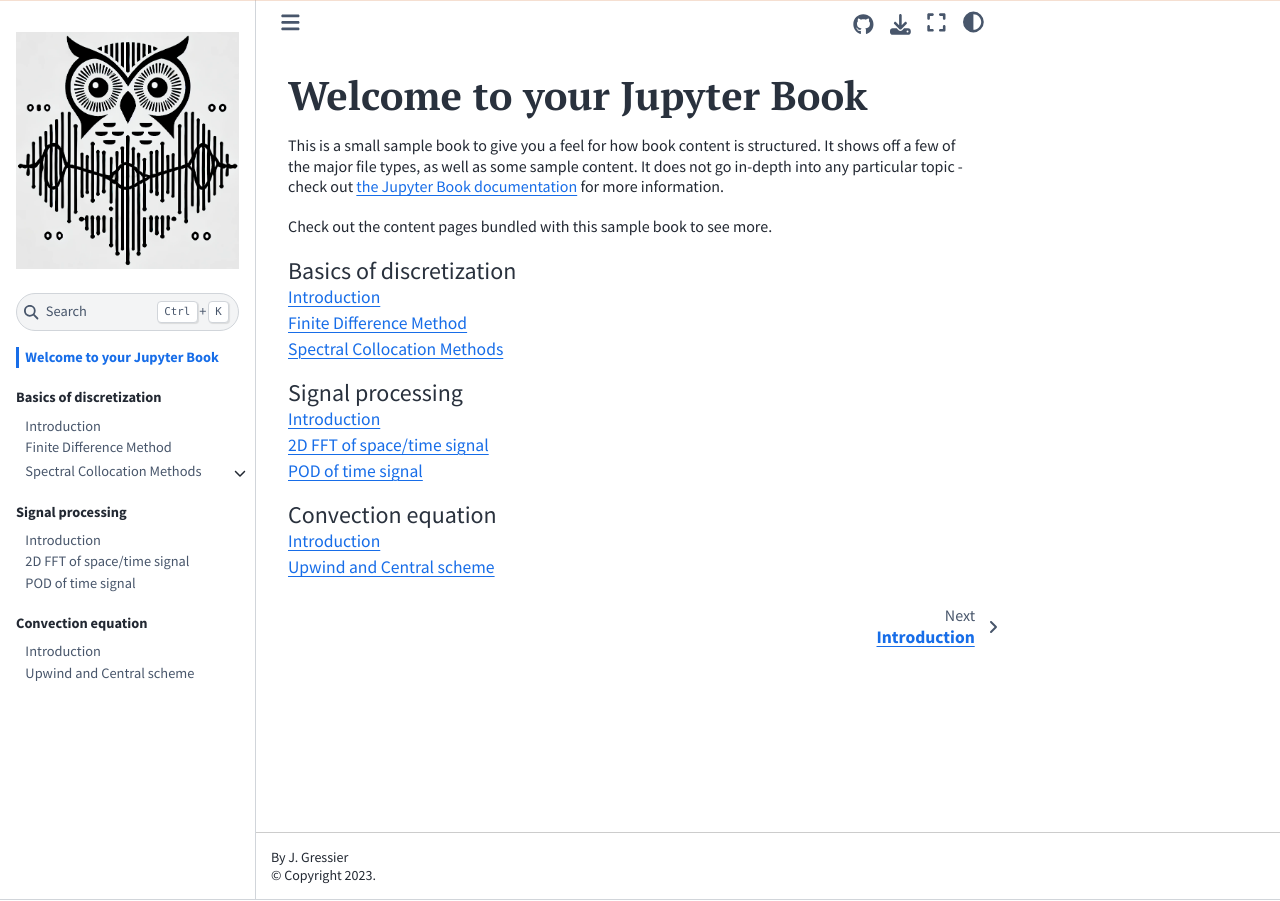
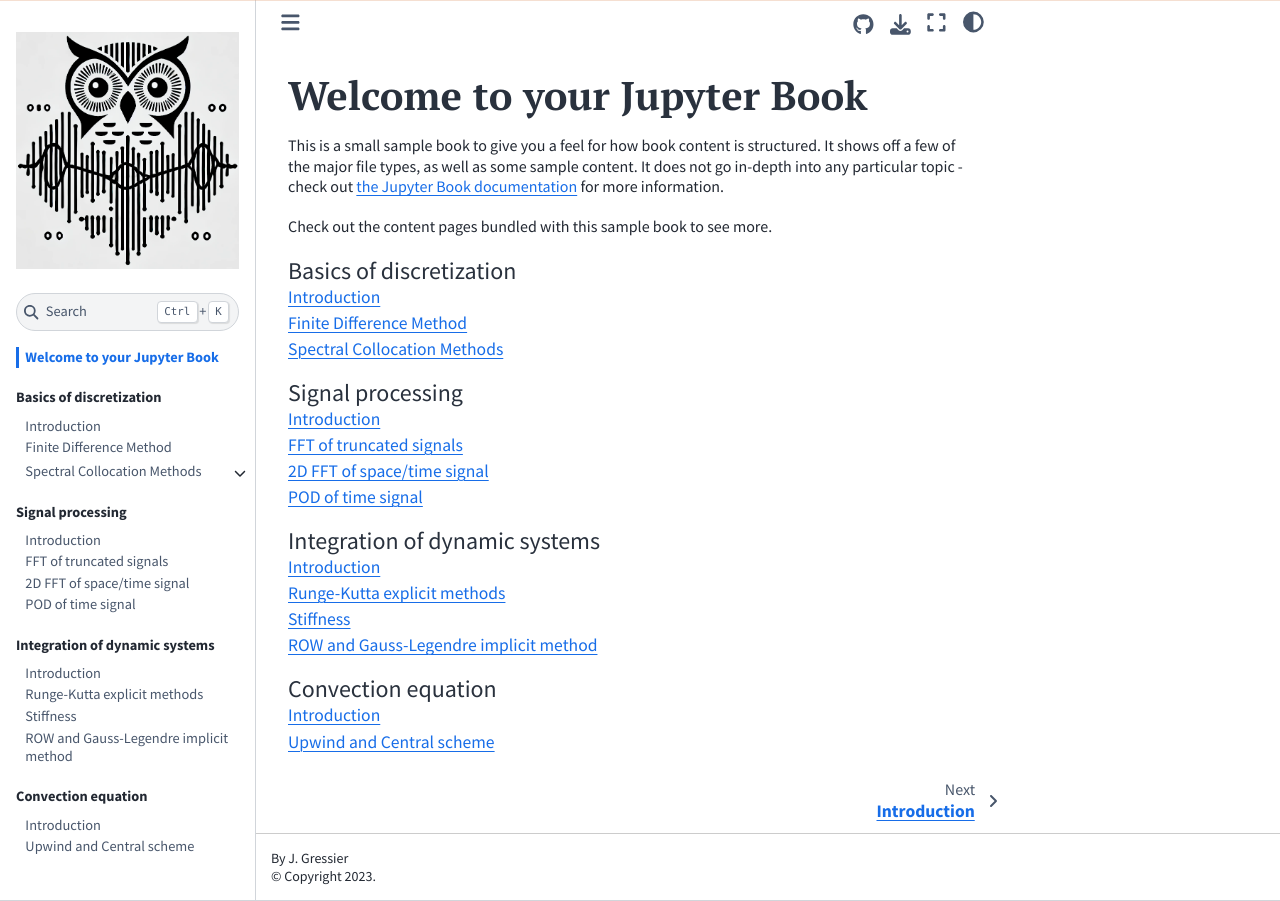
Before and after one commit to jgressier/numerical-analysis, a Jupyter Book: the page built from book/intro.md, in a window 1280 px wide. Built offline with Jupyter Book 1.0.4 settings and Sphinx 7.4.7 and the Sphinx Book theme 1.1.4, drawn with Linux system fonts in a browser that asks for light colours.

Commit message:
fft1d and integration (rk) new notebooks

```diff
--- a/book/_toc.yml
+++ b/book/_toc.yml
@@ -17,13 +17,17 @@
   - caption: Signal processing
     chapters:
     - file: signal/intro
+    - file: signal/fft-hanning
     - file: signal/fft2d
     - file: signal/POD1D
   #   - file: basics/Fourier-Methods
-  # - caption: Integration of dynamic systems
-  #   chapters:
+  - caption: Integration of dynamic systems
+    chapters:
+      - file: integration/intro
   #   - file: integration/explicit-methods
-  #   - file: integration/runge-kutta-methods
+      - file: integration/rk
+      - file: integration/stiffness
+      - file: integration/row-gl
   #   - file: integration/implicit-methods
   #   - file: integration/Applications
   - caption: Convection equation
```
Also changed, not shown: book/integration/intro.md (added, +3 -0 lines), book/convection/upwind.ipynb, book/integration/rk.ipynb (added), book/integration/row-gl.ipynb (added), book/integration/stiffness.ipynb (added), book/signal/fft-hanning.ipynb (added).
